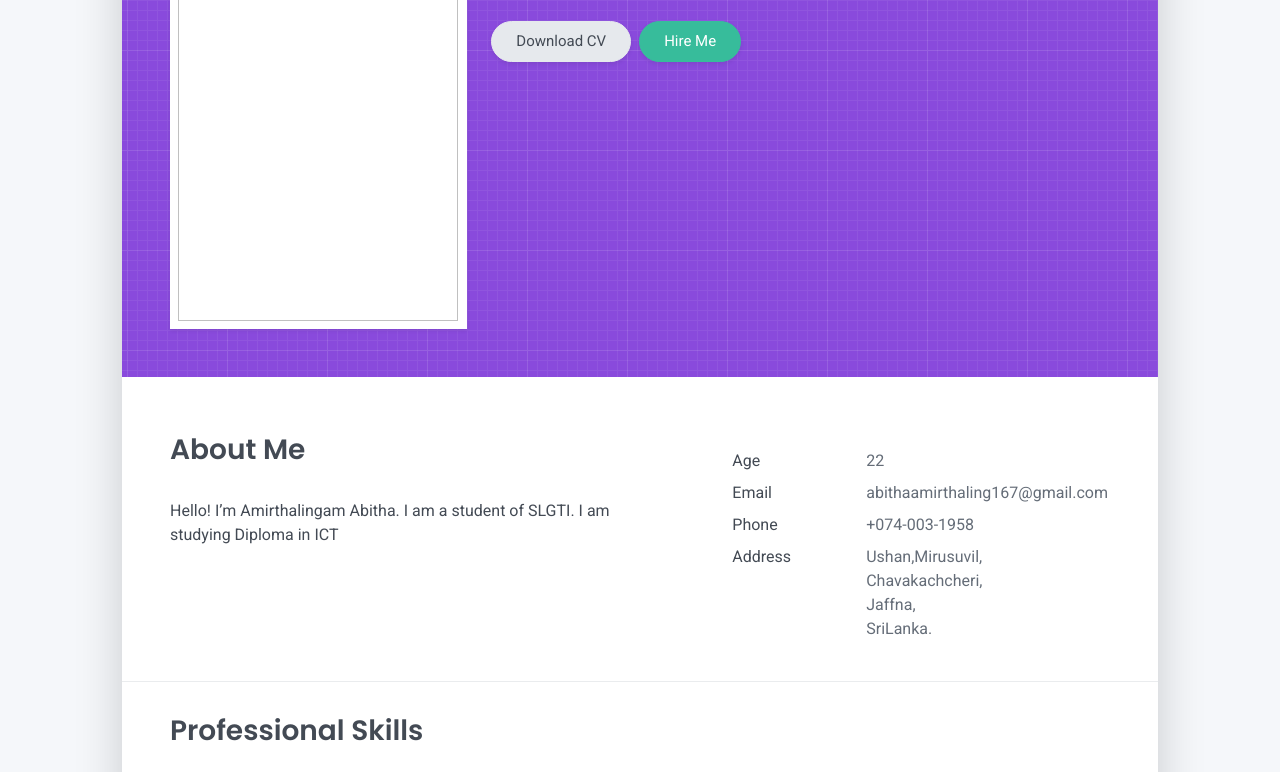
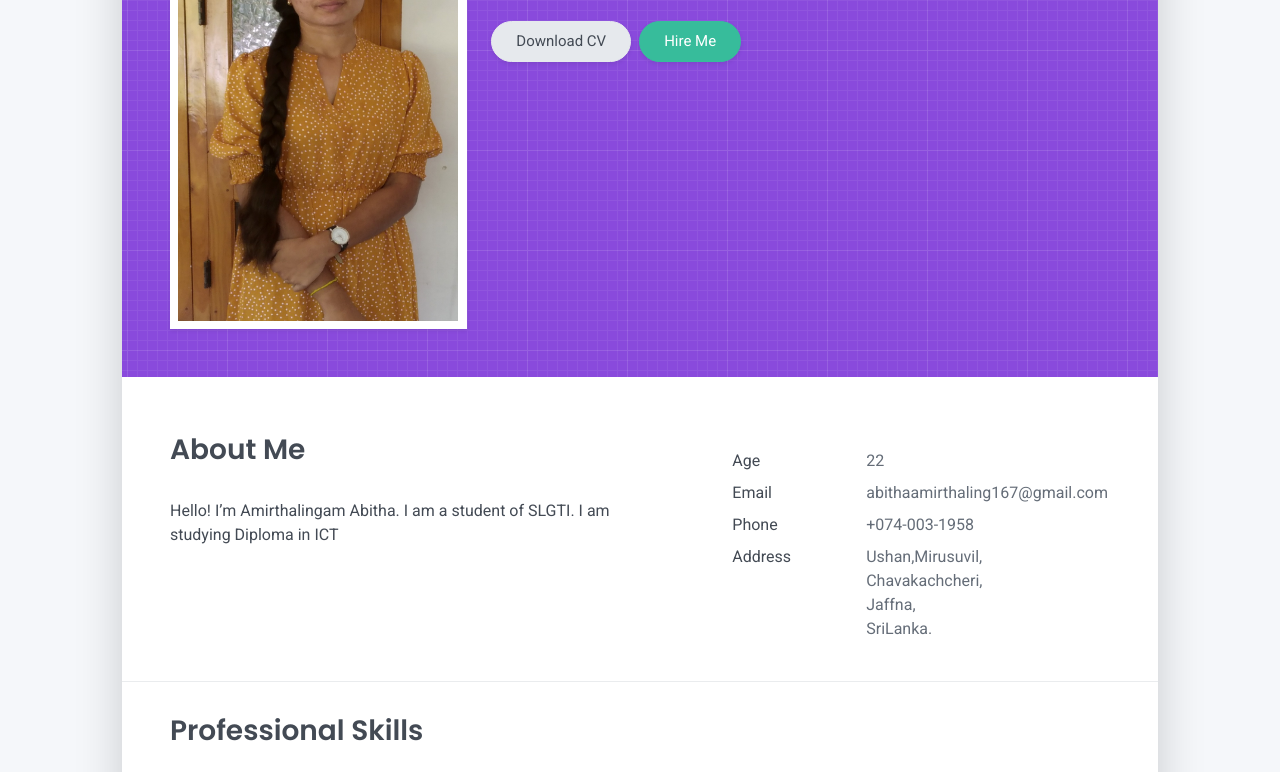
Before and after one commit to Abithaami/MyCV, a plain HTML site: page index.html in a window 1280 px wide. Shown: the part 259-1031 px from the top of the page. Drawn offline with Linux system fonts and the light colour scheme.

Commit message:
Update index.html

```diff
--- a/index.html
+++ b/index.html
@@ -52,7 +52,7 @@
   <div class="cover-bg p-3 p-lg-4 text-white">
     <div class="row">
       <div class="col-lg-4 col-md-5">
-        <div class=" hover-effect bg-white shadow-sm p-1"><img 20230115_111916.jpg" width="280" height="420"/></div>
+        <div class=" hover-effect bg-white shadow-sm p-1"><img src="20230115_111916.jpg" width="280" height="420"/></div>
       </div>
       <div class="col-lg-8 col-md-7 text-center text-md-start">
         <h2 class="h1 mt-2" data-aos="fade-left" data-aos-delay="0">Amirthalingam Abitha</h2>
```
